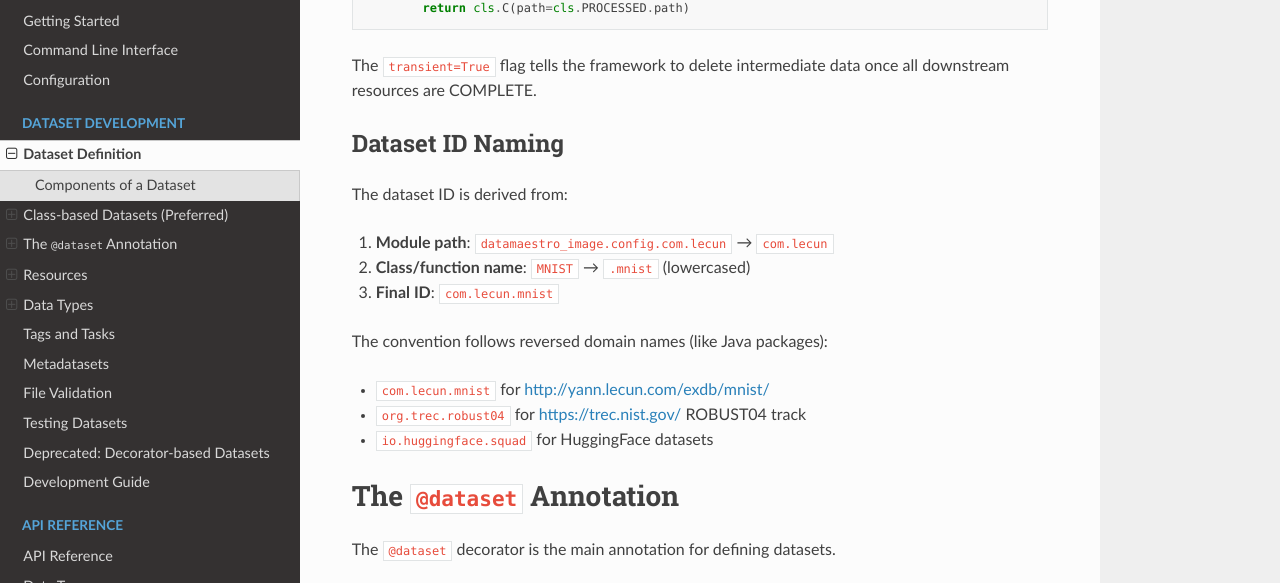
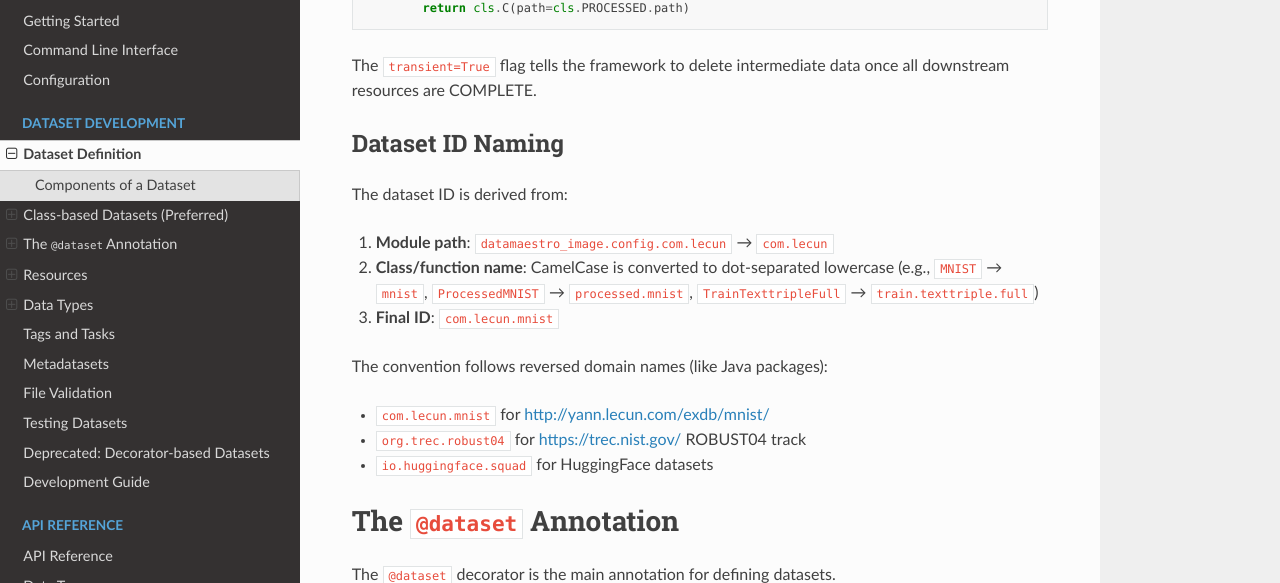
Before and after one commit to experimaestro/datamaestro, a Sphinx documentation site: the page built from docs/source/datasets.rst, in a window 1280 px wide and 900 px high, scrolled down 1847 px, cut to the strip 0-583 px from the top of the window. Built offline with Sphinx 7.4.7 and the Read the Docs theme 3.1.0, drawn with Linux system fonts in a browser that asks for light colours; the version number could not be read and is left out.

Commit message:
feat: use dot-separated naming for CamelCase dataset IDs
CamelCase class/function names are now converted to dot.separated.lowercase
instead of snake_case (e.g., TrainTexttripleFull → train.texttriple.full).

Co-Authored-By: Claude Opus 4.6 <noreply@anthropic.com>

```diff
--- a/docs/source/datasets.rst
+++ b/docs/source/datasets.rst
@@ -102,7 +102,9 @@ Dataset ID Naming
 The dataset ID is derived from:
 
 1. **Module path**: ``datamaestro_image.config.com.lecun`` → ``com.lecun``
-2. **Class/function name**: ``MNIST`` → ``.mnist`` (lowercased)
+2. **Class/function name**: CamelCase is converted to dot-separated lowercase
+   (e.g., ``MNIST`` → ``mnist``, ``ProcessedMNIST`` → ``processed.mnist``,
+   ``TrainTexttripleFull`` → ``train.texttriple.full``)
 3. **Final ID**: ``com.lecun.mnist``
 
 The convention follows reversed domain names (like Java packages):
```
Also changed, not shown: 2 other files.
